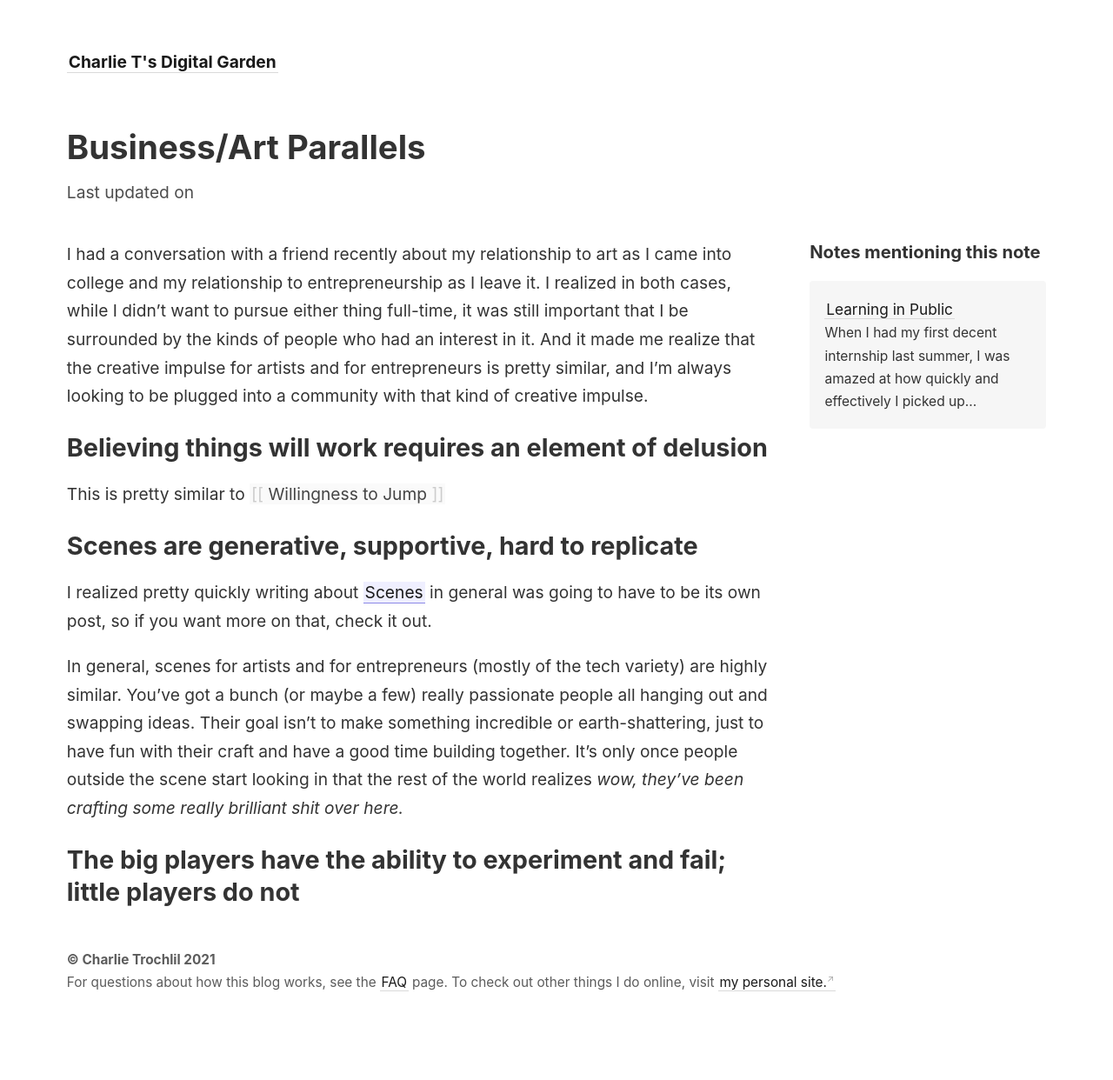
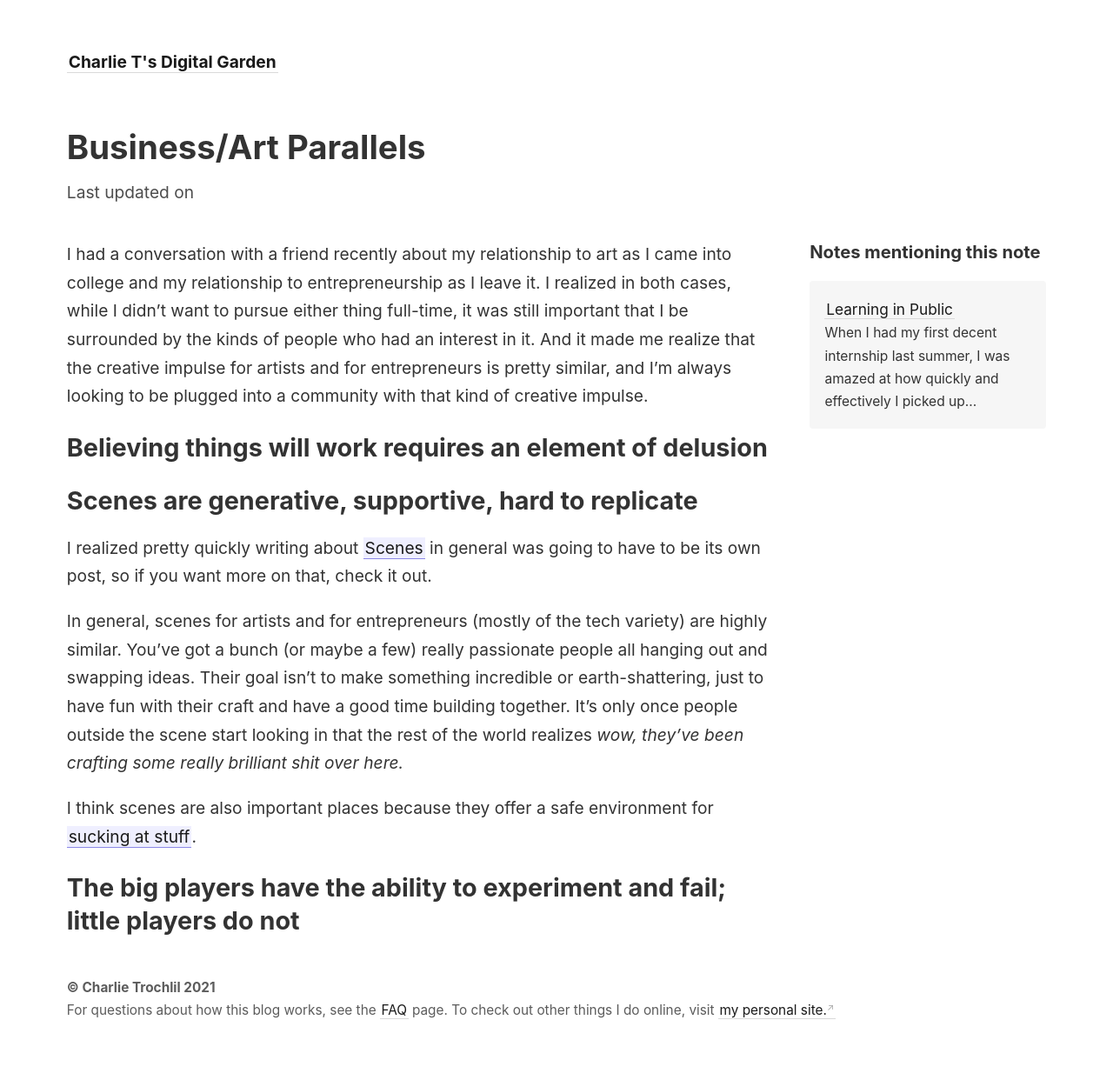
Before and after one commit to rhymeswithvocal/digital-garden, a Jekyll site: the page built from _notes/business-and-art.md, in a window 1280 px wide. Shown: the whole page at 87% size. Built offline with Jekyll 4.4.1, drawn with Linux system fonts in a browser that asks for light colours; before the commit the page ends 1210 px from its top, so only the background shows below that.

Commit message:
changed colors on the graph

```diff
--- a/_includes/notes_graph.html
+++ b/_includes/notes_graph.html
@@ -28,12 +28,9 @@
   }
 
   #graph-wrapper {
-    background: #f4d06f;
+    background: #c0d3fa;
     border-radius: 4px;
     height: auto;
-    border-style: solid;
-    border-width: 2px;
-    border-color: #941c2f;
   }
 </style>
 
--- a/_notes/business-and-art.md
+++ b/_notes/business-and-art.md
@@ -4,7 +4,7 @@ title: Business/Art Parallels
 I had a conversation with a friend recently about my relationship to art as I came into college and my relationship to entrepreneurship as I leave it. I realized in both cases, while I didn't want to pursue either thing full-time, it was still important that I be surrounded by the kinds of people who had an interest in it. And it made me realize that the creative impulse for artists and for entrepreneurs is pretty similar, and I'm always looking to be plugged into a community with that kind of creative impulse.
 
 ## Believing things will work requires an element of delusion
-This is pretty similar to [[Willingness to Jump]]
+
 
 ## Scenes are generative, supportive, hard to replicate
 
@@ -12,6 +12,6 @@ I realized pretty quickly writing about [[Scenes]] in general was going to have
 
 In general, scenes for artists and for entrepreneurs (mostly of the tech variety) are highly similar. You've got a bunch (or maybe a few) really passionate people all hanging out and swapping ideas. Their goal isn't to make something incredible or earth-shattering, just to have fun with their craft and have a good time building together. It's only once people outside the scene start looking in that the rest of the world realizes *wow, they've been crafting some really brilliant shit over here.*
 
-
+I think scenes are also important places because they offer a safe environment for [[sucking at stuff]].
 
 ## The big players have the ability to experiment and fail; little players do not
```
Also changed, not shown: 1 other file.
